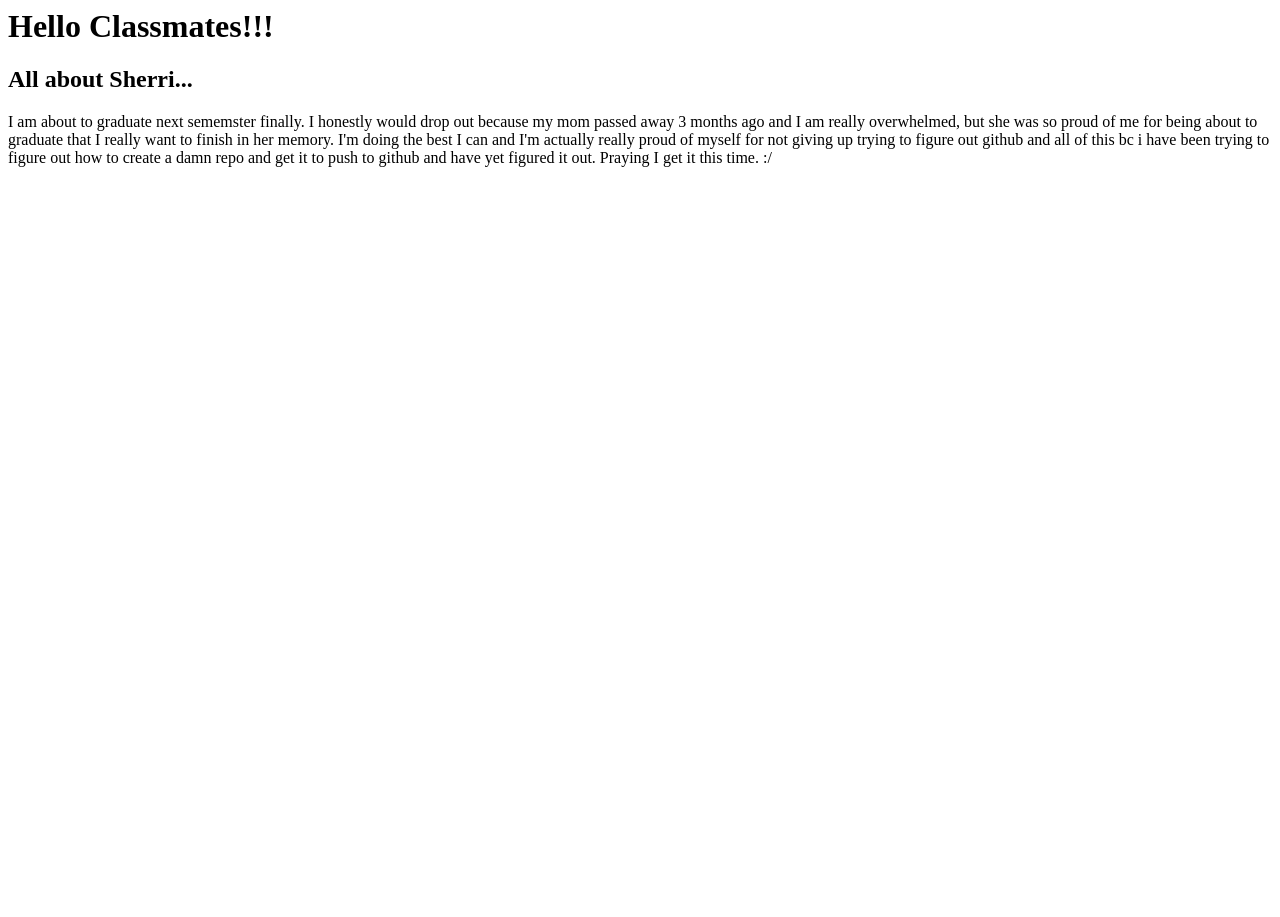
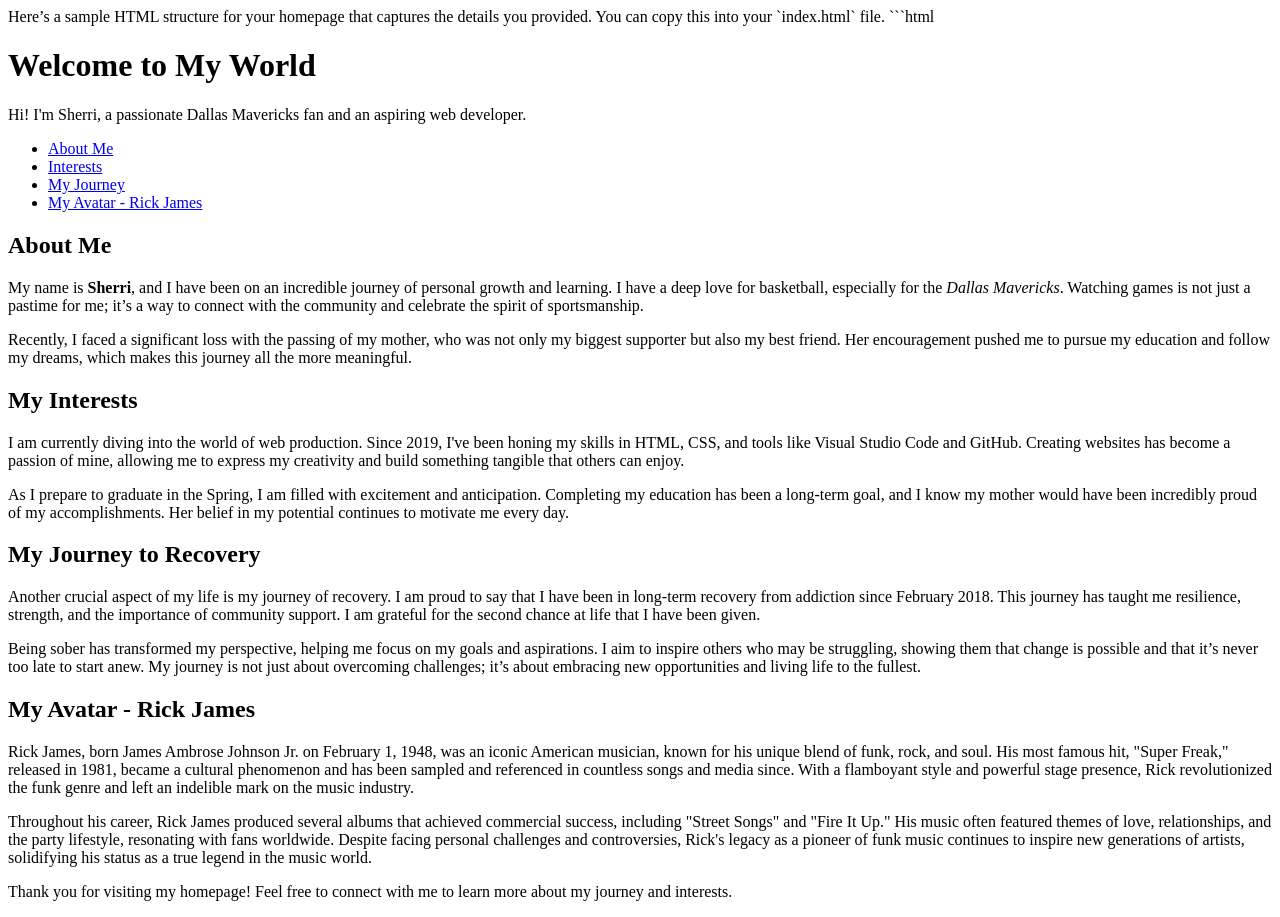
Before and after one commit to Sherri81/Web-Design-Tools, a plain HTML site: page index.html in a window 1280 px wide. Before the commit the page ends 800 px from the top, so only its background shows below. Drawn offline with Linux system fonts and the light colour scheme.

Commit message:
New index

````diff
--- a/index.html
+++ b/index.html
@@ -1,3 +1,56 @@
-<h1>Hello Classmates!!!</h1>
-<h2>All about Sherri...</h2>
-<p>I am about to graduate next sememster finally. I honestly would drop out because my mom passed away 3 months ago and I am really overwhelmed, but she was so proud of me for being about to graduate that I really want to finish in her memory. I'm doing the best I can and I'm actually really proud of myself for not giving up trying to figure out github and all of this bc i have been trying to figure out how to create a damn repo and get it to push to github and have yet figured it out. Praying I get it this time. :/</p>
+Here’s a sample HTML structure for your homepage that captures the details you provided. You can copy this into your `index.html` file.
+
+```html
+<!DOCTYPE html>
+<html lang="en">
+<head>
+    <meta charset="UTF-8">
+    <meta name="viewport" content="width=device-width, initial-scale=1.0">
+    <title>Sherri's Homepage</title>
+</head>
+<body>
+    <header>
+        <h1>Welcome to My World</h1>
+        <p>Hi! I'm Sherri, a passionate Dallas Mavericks fan and an aspiring web developer.</p>
+    </header>
+
+    <nav>
+        <ul>
+            <li><a href="#about">About Me</a></li>
+            <li><a href="#interests">Interests</a></li>
+            <li><a href="#journey">My Journey</a></li>
+            <li><a href="#rick-james">My Avatar - Rick James</a></li>
+        </ul>
+    </nav>
+
+    <main>
+        <section id="about">
+            <h2>About Me</h2>
+            <p>My name is <strong>Sherri</strong>, and I have been on an incredible journey of personal growth and learning. I have a deep love for basketball, especially for the <em>Dallas Mavericks</em>. Watching games is not just a pastime for me; it’s a way to connect with the community and celebrate the spirit of sportsmanship.</p>
+            <p>Recently, I faced a significant loss with the passing of my mother, who was not only my biggest supporter but also my best friend. Her encouragement pushed me to pursue my education and follow my dreams, which makes this journey all the more meaningful.</p>
+        </section>
+
+        <section id="interests">
+            <h2>My Interests</h2>
+            <p>I am currently diving into the world of web production. Since 2019, I've been honing my skills in HTML, CSS, and tools like Visual Studio Code and GitHub. Creating websites has become a passion of mine, allowing me to express my creativity and build something tangible that others can enjoy.</p>
+            <p>As I prepare to graduate in the Spring, I am filled with excitement and anticipation. Completing my education has been a long-term goal, and I know my mother would have been incredibly proud of my accomplishments. Her belief in my potential continues to motivate me every day.</p>
+        </section>
+
+        <section id="journey">
+            <h2>My Journey to Recovery</h2>
+            <p>Another crucial aspect of my life is my journey of recovery. I am proud to say that I have been in long-term recovery from addiction since February 2018. This journey has taught me resilience, strength, and the importance of community support. I am grateful for the second chance at life that I have been given.</p>
+            <p>Being sober has transformed my perspective, helping me focus on my goals and aspirations. I aim to inspire others who may be struggling, showing them that change is possible and that it’s never too late to start anew. My journey is not just about overcoming challenges; it’s about embracing new opportunities and living life to the fullest.</p>
+        </section>
+        <section id="rick-james">
+            <h2>My Avatar - Rick James</h2>
+            <p>Rick James, born James Ambrose Johnson Jr. on February 1, 1948, was an iconic American musician, known for his unique blend of funk, rock, and soul. His most famous hit, "Super Freak," released in 1981, became a cultural phenomenon and has been sampled and referenced in countless songs and media since. With a flamboyant style and powerful stage presence, Rick revolutionized the funk genre and left an indelible mark on the music industry.</p>
+            <p>Throughout his career, Rick James produced several albums that achieved commercial success, including "Street Songs" and "Fire It Up." His music often featured themes of love, relationships, and the party lifestyle, resonating with fans worldwide. Despite facing personal challenges and controversies, Rick's legacy as a pioneer of funk music continues to inspire new generations of artists, solidifying his status as a true legend in the music world.</p>
+        </section>
+
+    </main>
+
+    <footer>
+        <p>Thank you for visiting my homepage! Feel free to connect with me to learn more about my journey and interests.</p>
+    </footer>
+</body>
+</html>
````
